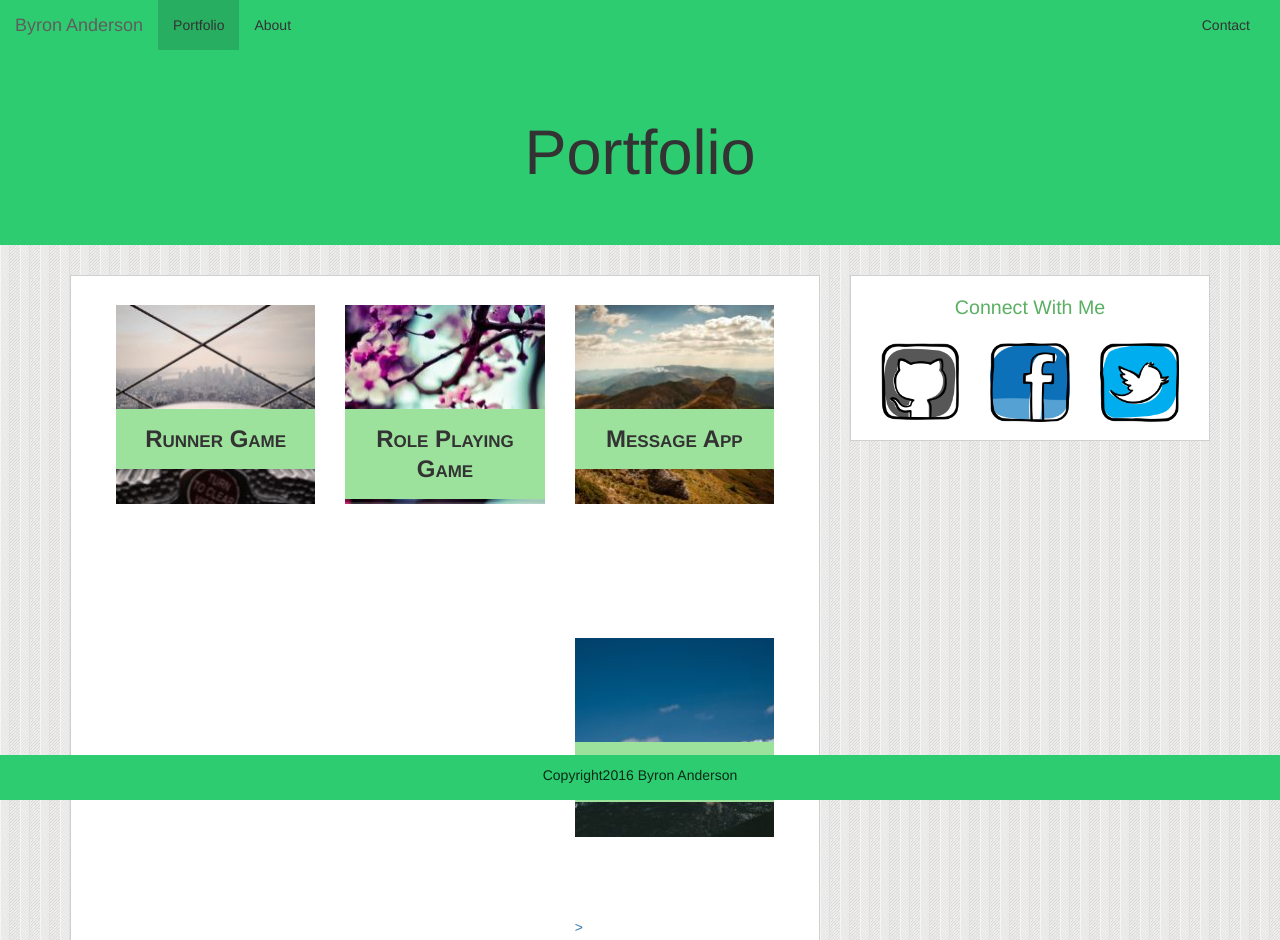
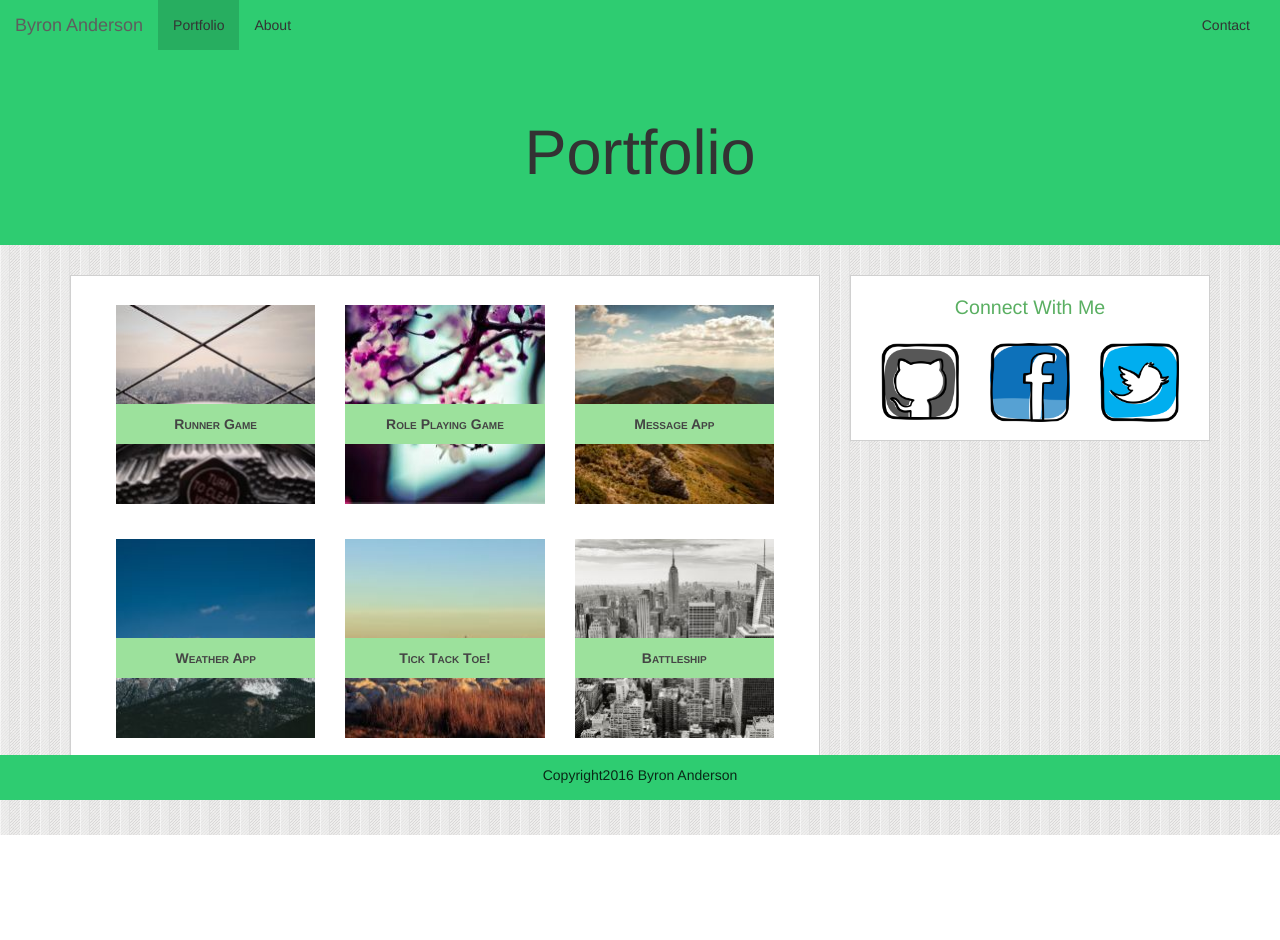
Before and after one commit to Clearkeyboard/Bootstrap-Portfolio, a plain HTML site: page Portfolio.html in a window 1280 px wide. Shown: the top 940 px of the page. After the commit the page ends 835 px from the top, so only its background shows below. Drawn offline with Linux system fonts and the light colour scheme.

Commit message:
Revert "broke webpage"
This reverts commit 888fb5fd0e895f35ad699b66a748368500dd25f8.

```diff
--- a/Portfolio.html
+++ b/Portfolio.html
@@ -43,29 +43,29 @@
 			<div id="wrapper">
 				<div id="portfolio">
 					<div class="col-xs-12">
-					<div class="col-xs-12 col-ms-5 col-ms-offset-1 col-md-offset-0 col-sm-4 col-md-4" id="portwrap">
+					<div class="col-xs-8 col-xs-offset-2 col-ms-5 col-ms-offset-1 col-md-offset-0 col-sm-4 col-md-4" id="portwrap">
 						<img class="img-responsive" src="assets/images/200.jpg">
-						<a href="#" id="bartext"><h3>Runner Game</h3></a>
+						<div class="col-xs-12 col-ms-10 col-sm-12" id="bar"><a href="#" id="bartext">Runner Game</a></div>
 					</div>
-					<div class="col-xs-12 col-ms-5 col-ms-offset-1 col-md-offset-0 col-sm-4 col-md-4" id="portwrap">
+					<div class="col-xs-8 col-xs-offset-2 col-ms-5 col-ms-offset-1 col-md-offset-0 col-sm-4 col-md-4" id="portwrap">
 						<img class="img-responsive" src="assets/images/201.jpg">
-						<a href="#" id="bartext"><h3>Role Playing Game</h3></a>
+						<div class="col-xs-12 col-ms-10 col-sm-12" id="bar"><a href="#"class="align-middle" id="bartext">Role Playing Game</a></div>
 					</div>
-					<div class="col-xs-12 col-ms-5 col-ms-offset-1 col-md-offset-0 col-sm-4 col-md-4" id="portwrap">
+					<div class="col-xs-8 col-xs-offset-2 col-ms-5 col-ms-offset-1 col-md-offset-0 col-sm-4 col-md-4" id="portwrap">
 						<img class="img-responsive" src="assets/images/202.jpg">
-						<a href="#" id="bartext"><h3>Message App</h3></a>
+						<div class="col-xs-12 col-ms-10 col-sm-12" id="bar"><a href="#" id="bartext">Message App</a></div>
 					</div>
-					<div class="col-xs-12 col-ms-5 col-ms-offset-1 col-md-offset-0 col-sm-4 col-md-4"  id="portwrap">
+					<div class="col-xs-8 col-xs-offset-2 col-ms-5 col-ms-offset-1 col-md-offset-0 col-sm-4 col-md-4"  id="portwrap">
 						<img class="img-responsive" src="assets/images/203.jpg">
-						<a href="#" id="bartext"><h3>Weather App</h3>></a>
+						<div class="col-xs-12 col-ms-10 col-sm-12" id="bar"><a href="#" id="bartext">Weather App</a></div>
 					</div>
-					<div class="col-xs-12 col-ms-5 col-ms-offset-1 col-md-offset-0 col-sm-4 col-md-4" id="portwrap">
+					<div class="col-xs-8 col-xs-offset-2 col-ms-5 col-ms-offset-1 col-md-offset-0 col-sm-4 col-md-4" id="portwrap">
 						<img class="img-responsive" src="assets/images/204.jpg">
-						<a href="#" id="bartext"><h3>Tick Tack Toe!</h3>></a>
+						<div class="col-xs-12 col-ms-10 col-sm-12" id="bar"><a href="#" id="bartext">Tick Tack Toe!</a></div>
 					</div>
-					<div class="col-xs-12 col-ms-5 col-ms-offset-1 col-md-offset-0 col-sm-4 col-md-4" id="portwrap">
+					<div class="col-xs-8 col-xs-offset-2 col-ms-5 col-ms-offset-1 col-md-offset-0 col-sm-4 col-md-4" id="portwrap">
 						<img class="img-responsive" src="assets/images/205.jpg">
-						<a href="#" id="bartext"><h3>Battleship</h3></a>
+						<div class="col-xs-12 col-ms-10 col-sm-12" id="bar"><a href="#" id="bartext">Battleship</a></div>
 					</div>
 				</div>
 				</div>
--- a/assets/style.css
+++ b/assets/style.css
@@ -36,23 +36,6 @@ textarea{
 }
 .navbar-default .navbar-nav > li > a{
     color: #333;
-}
-img{
-	width: 100%;
-}
-h3{
-	border-bottom: 0;
-	background: #9CE19C;
-	color: #333;
-	text-align: center;
-	position: relative;
-	bottom: 115px;
-	padding: 15px;
-	width: 100%;
-	line-height: 30px;
-	margin-bottom: 0;
-	font-weight: bolder;
-	font-variant: small-caps;
 }
 .navbar-default .navbar-toggle .icon-bar{
 	background-color: #2ECC71;
@@ -134,6 +117,22 @@ body{
 	display: flex;
 	flex-direction: column;
 }
+#bar{
+	background-color: #9CE19C;
+	font-variant: small-caps;
+	position: relative;
+	bottom: 100px;
+
+}
+#bartext{
+	color: #444;
+	padding-top: 10px;
+	text-align: center;
+	font-weight: bolder;
+	padding-bottom: 10px;
+	display: block;
+	text-decoration: none;
+}
 a:hover{
     text-decoration: none;
 }
@@ -199,5 +198,5 @@ textarea[type=message]:focus {
 	margin-bottom: 40px;
     margin-top: 2%;
 	float: left;
-	height: 100%;
+	height: 180px;
 }
```
